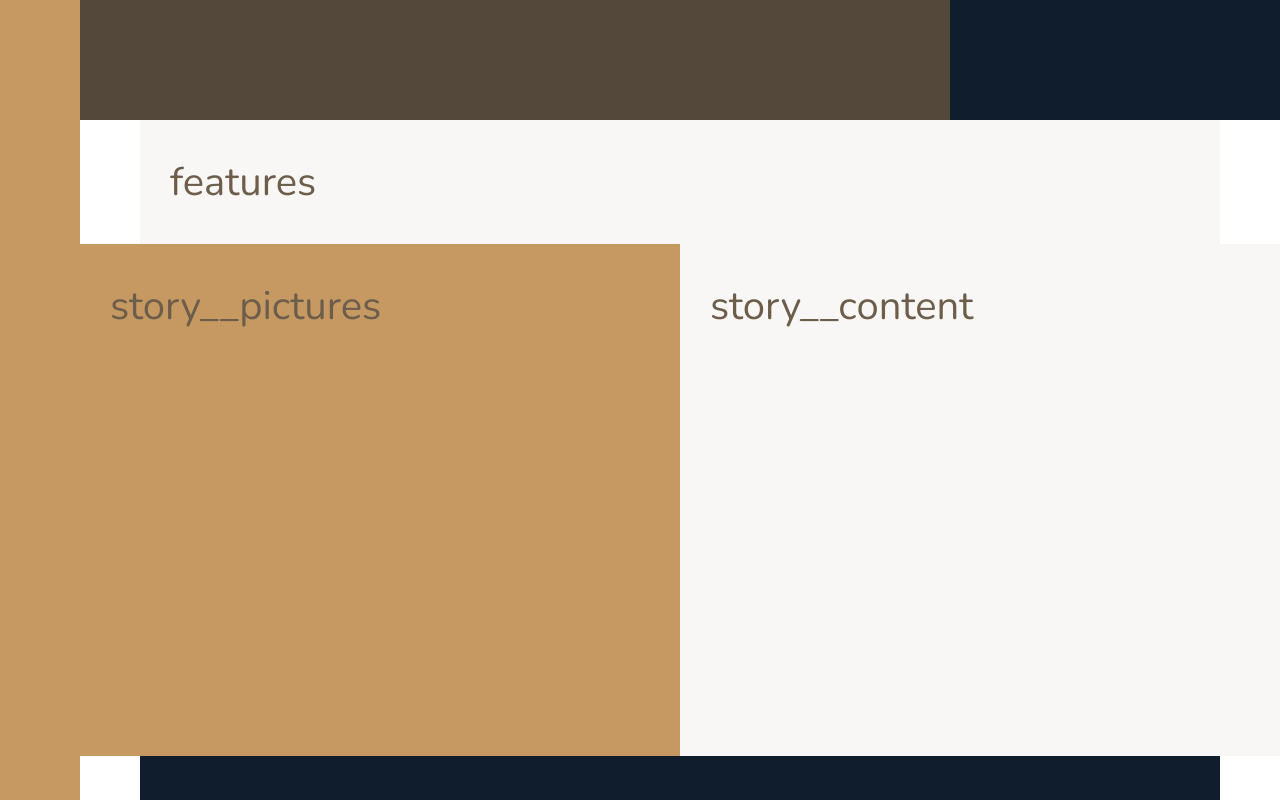
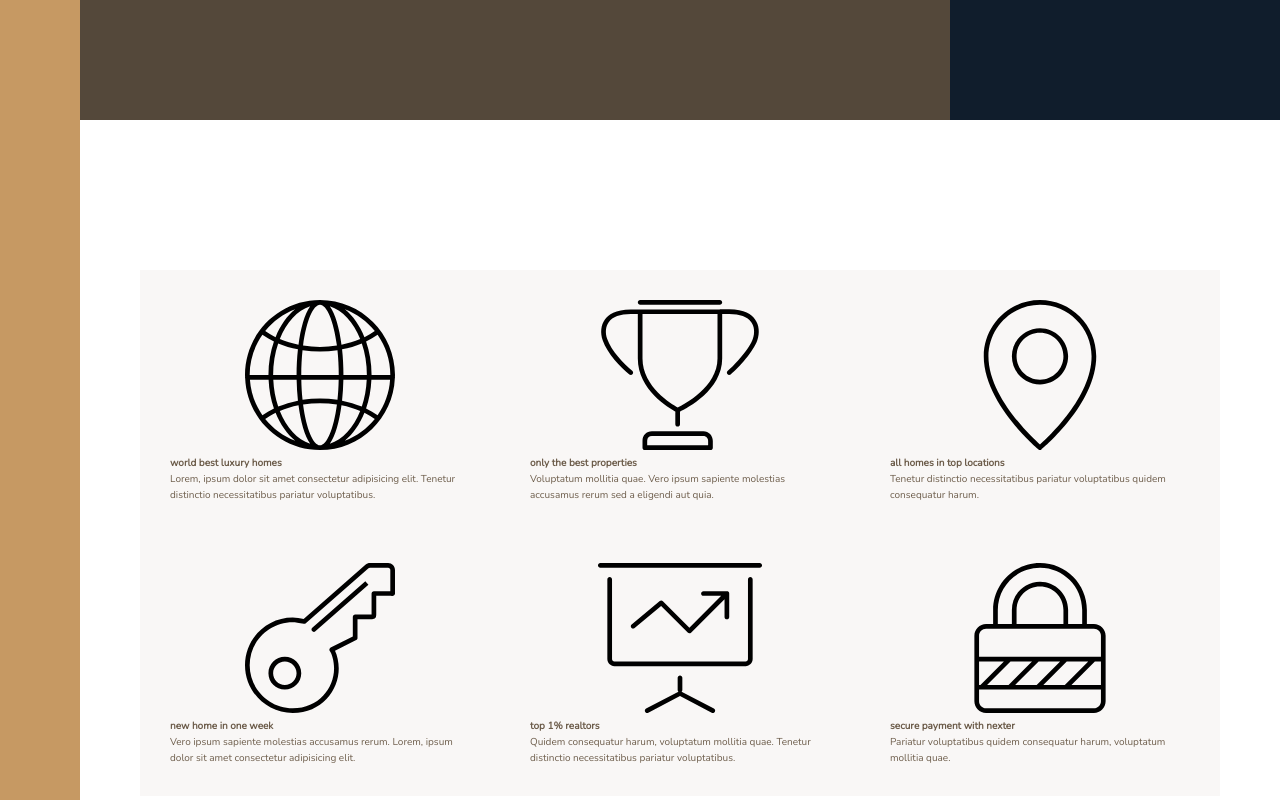
Before and after one commit to m7mdZayan/nexter, a website: page index.html in a window 1280 px wide. Shown: the part 520-1320 px from the top of the page. Drawn offline with nearby package versions, Linux system fonts and the light colour scheme.

Commit message:
part1 of features is finished

```diff
--- a/index.html
+++ b/index.html
@@ -25,7 +25,68 @@
       top 3 realtors
     </div>
 
-    <section class="features">features</section>
+    <section class="features">
+      <div class="feature">
+        <svg class="feature__icon">
+          <use xlink:href="img/sprite.svg#icon-global"></use>
+        </svg>
+        <h4 class="heading-4">world best luxury homes</h4>
+        <p class="feature__text">
+          Lorem, ipsum dolor sit amet consectetur adipisicing elit. Tenetur
+          distinctio necessitatibus pariatur voluptatibus.
+        </p>
+      </div>
+      <div class="feature">
+        <svg class="feature__icon">
+          <use xlink:href="img/sprite.svg#icon-trophy"></use>
+        </svg>
+        <h4 class="heading-4">only the best properties</h4>
+        <p class="feature__text">
+          Voluptatum mollitia quae. Vero ipsum sapiente molestias accusamus
+          rerum sed a eligendi aut quia.
+        </p>
+      </div>
+      <div class="feature">
+        <svg class="feature__icon">
+          <use xlink:href="img/sprite.svg#icon-map-pin"></use>
+        </svg>
+        <h4 class="heading-4">all homes in top locations</h4>
+        <p class="feature__text">
+          Tenetur distinctio necessitatibus pariatur voluptatibus quidem
+          consequatur harum.
+        </p>
+      </div>
+      <div class="feature">
+        <svg class="feature__icon">
+          <use xlink:href="img/sprite.svg#icon-key"></use>
+        </svg>
+        <h4 class="heading-4">new home in one week</h4>
+        <p class="feature__text">
+          Vero ipsum sapiente molestias accusamus rerum. Lorem, ipsum dolor sit
+          amet consectetur adipisicing elit.
+        </p>
+      </div>
+      <div class="feature">
+        <svg class="feature__icon">
+          <use xlink:href="img/sprite.svg#icon-presentation"></use>
+        </svg>
+        <h4 class="heading-4">top 1% realtors</h4>
+        <p class="feature__text">
+          Quidem consequatur harum, voluptatum mollitia quae. Tenetur distinctio
+          necessitatibus pariatur voluptatibus.
+        </p>
+      </div>
+      <div class="feature">
+        <svg class="feature__icon">
+          <use xlink:href="img/sprite.svg#icon-lock"></use>
+        </svg>
+        <h4 class="heading-4">secure payment with nexter</h4>
+        <p class="feature__text">
+          Pariatur voluptatibus quidem consequatur harum, voluptatum mollitia
+          quae.
+        </p>
+      </div>
+    </section>
 
     <div class="story__pictures">story__pictures</div>
 
--- a/sass/_base.scss
+++ b/sass/_base.scss
@@ -46,6 +46,6 @@ body {
 
   & > * {
     padding: 30px;
-    font-size: 40px;
+    // font-size: 40px;
   }
 }
--- a/sass/_features.scss
+++ b/sass/_features.scss
@@ -1,4 +1,9 @@
 .features {
   background-color: $color-grey-light-1;
   grid-column: center-start / center-end;
+  margin: 15rem 0;
+
+  display: grid;
+  grid-template-columns: repeat(3, 1fr);
+  grid-gap: 6rem;
 }
```
Also changed, not shown: css/style.css.
